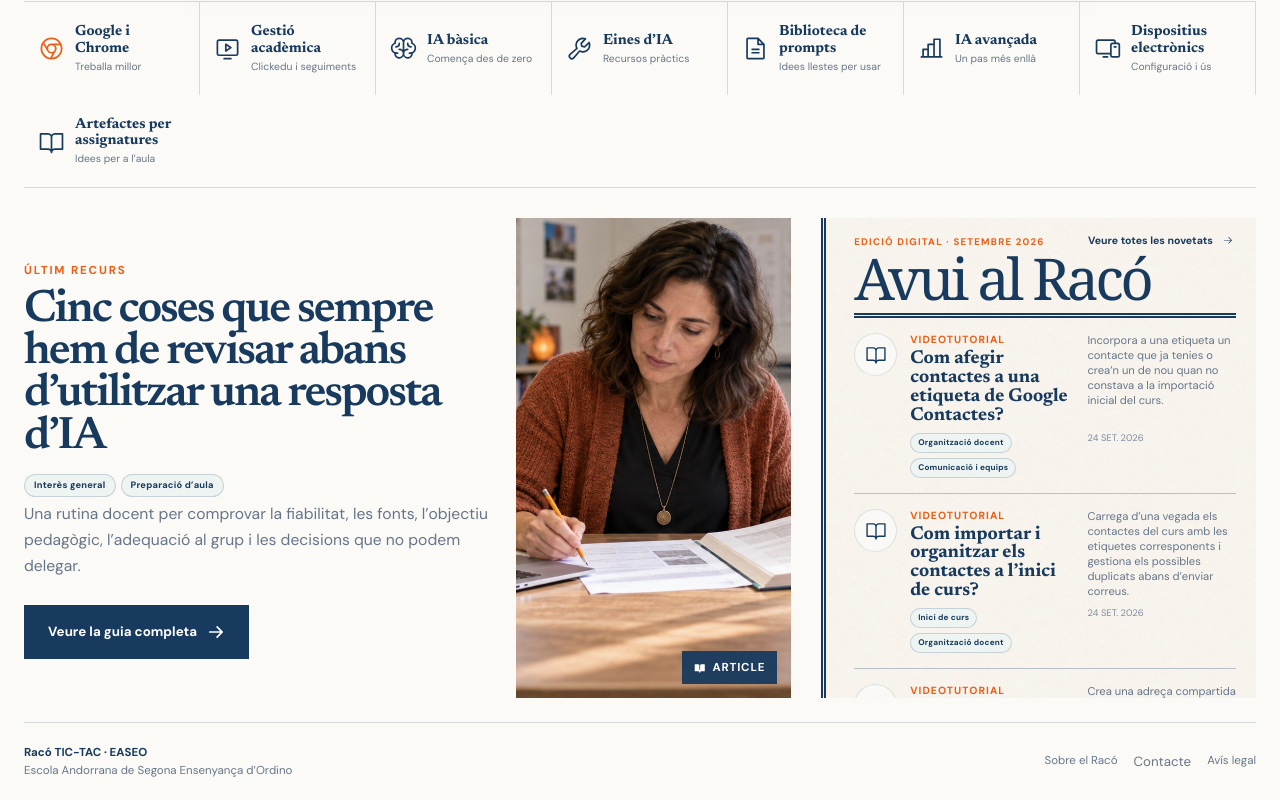
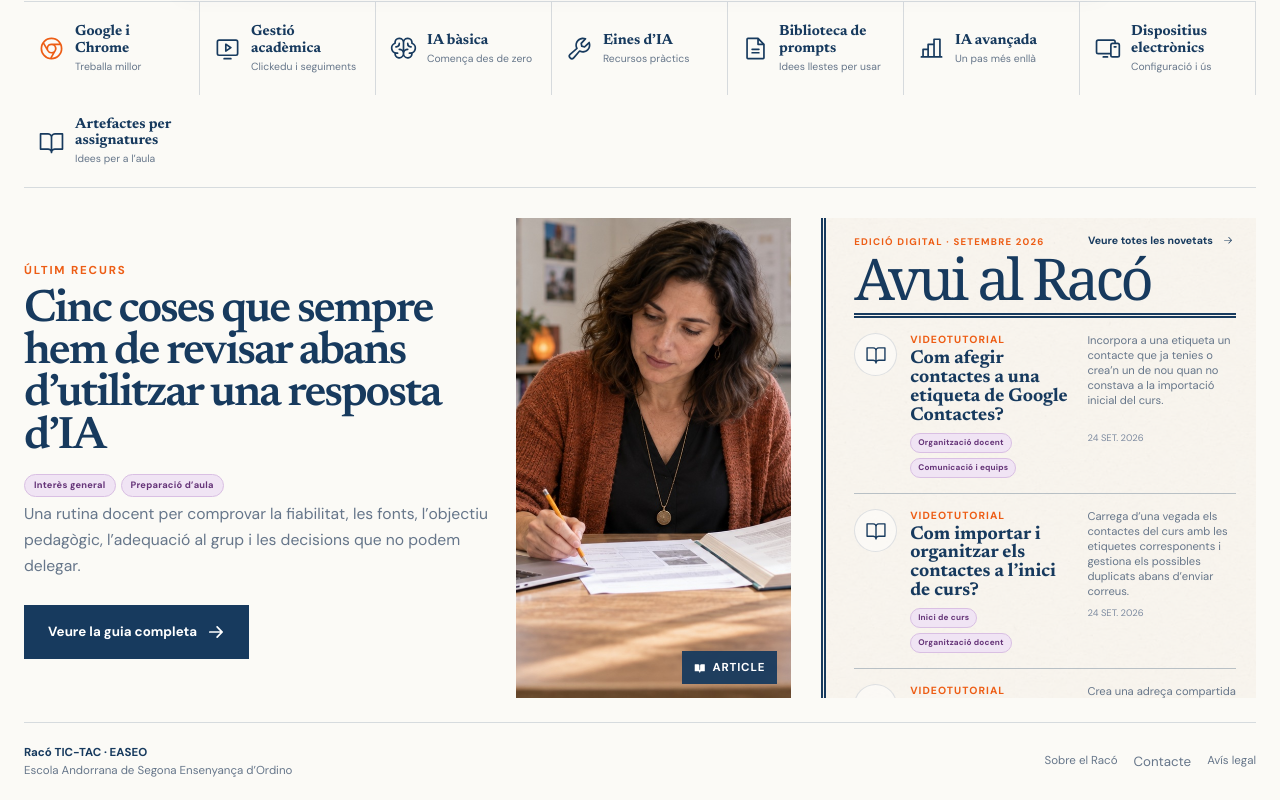
Before and after one commit to MarcPCasals/TICE-EASEO, a React (Vite) app: page / in a window 1280 px wide. Shown: the part 538-1338 px from the top of the page. Built offline with nearby package versions, Linux system fonts and the light colour scheme; a web font is replaced by a local one.

Commit message:
Canvia les etiquetes a violeta clar

```diff
--- a/src/styles.css
+++ b/src/styles.css
@@ -128,7 +128,7 @@ nav button svg { width: 15px; height: 15px; vertical-align: -2px; }
 .featured-copy { align-self: center; }
 .content-type { color: var(--orange); }
 .resource-tags { display: flex; flex-wrap: wrap; gap: 5px; }
-.resource-tag { min-height: 23px; display: inline-flex; align-items: center; border: 1px solid rgba(23, 58, 94, 0.18); border-radius: 999px; padding: 3px 9px; color: var(--navy); background: #edf4f2; font-size: 0.58rem; font-weight: 750; letter-spacing: 0.025em; line-height: 1.2; }
+.resource-tag { min-height: 23px; display: inline-flex; align-items: center; border: 1px solid #d9bfe3; border-radius: 999px; padding: 3px 9px; color: #653478; background: #f0e4f4; font-size: 0.58rem; font-weight: 750; letter-spacing: 0.025em; line-height: 1.2; }
 .featured-copy > .resource-tags { margin: 12px 0 4px; }
 .featured-copy h2 { max-width: 620px; margin: 10px 0 16px; font-family: var(--serif); font-size: clamp(2.85rem, 3.55vw, 3.65rem); font-weight: 600; letter-spacing: -0.045em; line-height: 0.93; }
 .featured-copy p { max-width: 590px; margin: 0 0 26px; color: var(--muted); font-size: 0.98rem; line-height: 1.65; }
@@ -455,7 +455,7 @@ footer strong { color: var(--navy); }
 .preview-resource h3 { margin: 7px 0 7px; font-family: var(--serif); font-size: 1.8rem; letter-spacing: -0.035em; line-height: 0.98; }
 .preview-resource p { margin: 0; color: var(--navy); font-family: var(--serif); font-size: 0.96rem; line-height: 1.32; }
 .preview-resource .resource-tags { margin: 9px 0 8px; }
-.preview-resource .resource-tag { background: rgba(255, 255, 255, 0.66); }
+.preview-resource .resource-tag { background: #f0e4f4; }
 .preview-content { max-height: 235px; overflow: hidden; margin-top: 13px; padding: 14px; border: 1px solid var(--line); color: var(--navy); background: rgba(255, 255, 255, 0.47); font-size: 0.72rem; line-height: 1.43; }
 .preview-content h3, .preview-content h4 { margin: 0.7rem 0 0.3rem; font-size: 0.82rem; }
 .preview-content p { margin: 0.25rem 0; }
```
